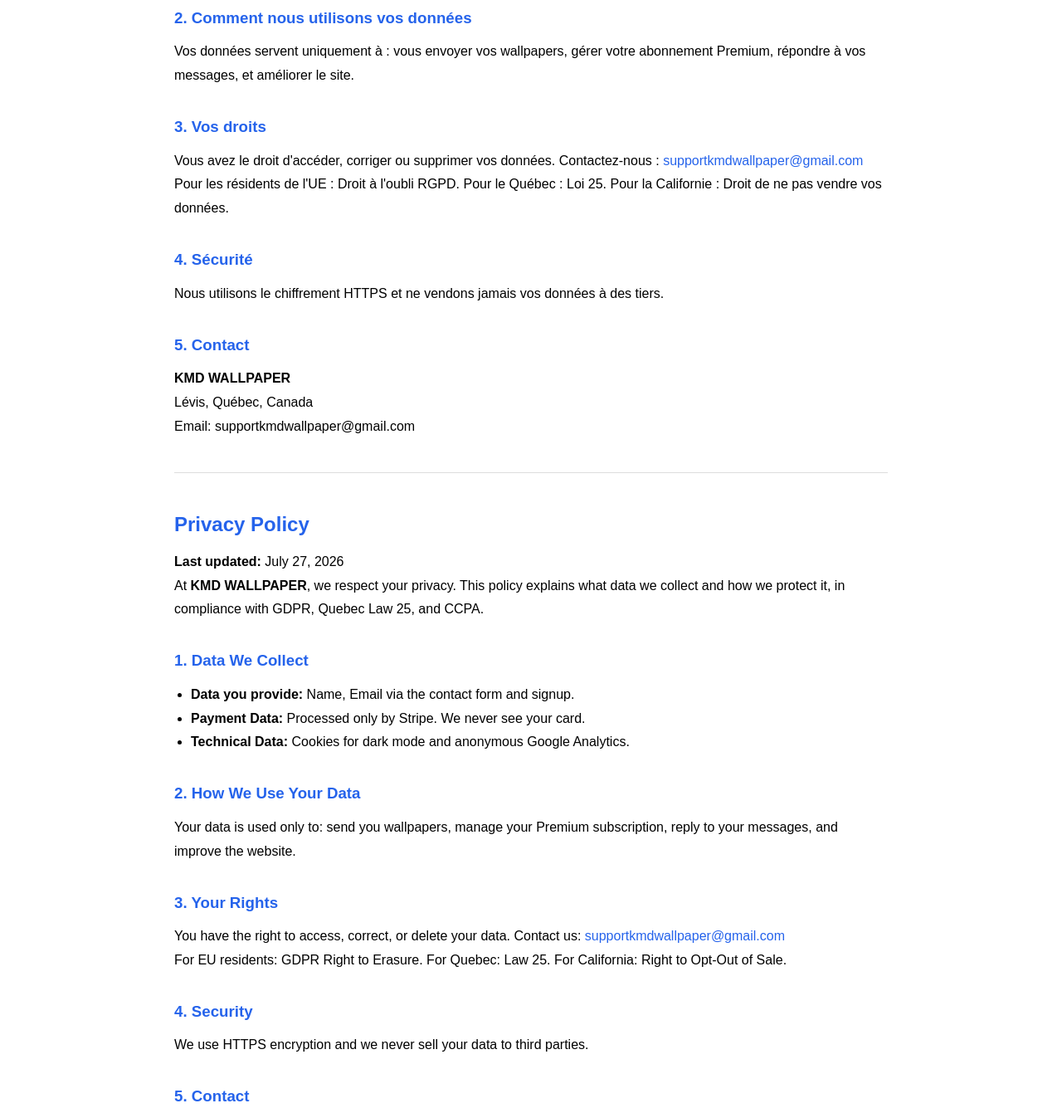
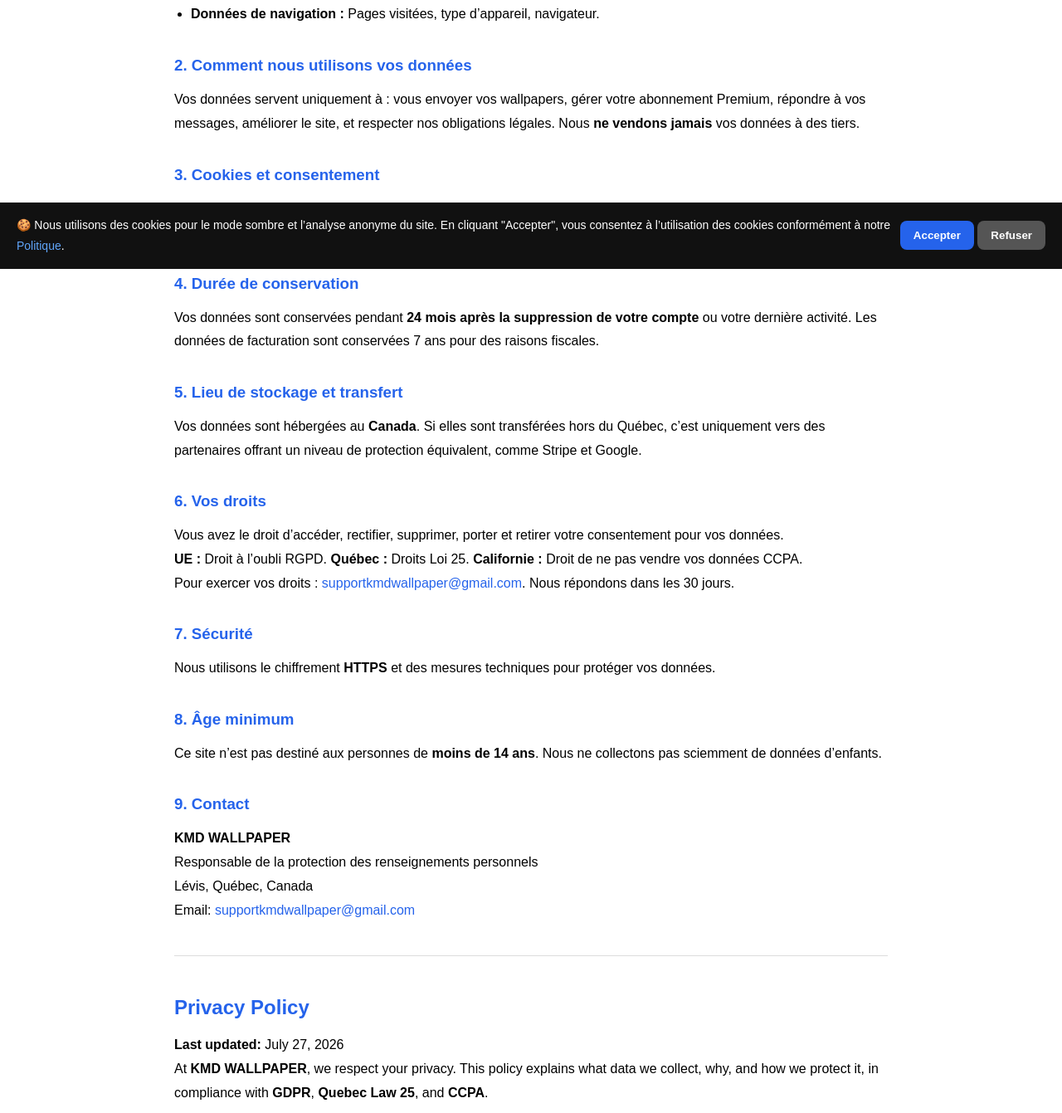
Before and after one commit to alanekmd/kmd-wallpaper, a plain HTML site: page politique.html in a window 1280 px wide. Shown: the part 476-1817 px from the top of the page at 83% size. Drawn offline with nearby package versions, Linux system fonts and the light colour scheme.

Commit message:
Add files via upload

```diff
--- a/politique.html
+++ b/politique.html
@@ -4,7 +4,6 @@
   <meta charset="UTF-8">
   <meta name="viewport" content="width=device-width, initial-scale=1.0">
   <title>Politique de Confidentialité - KMD WALLPAPER</title>
-  <!-- FAVICON KMD -->
   <link rel="icon" type="image/png" sizes="512x512" href="favicon.png">
   <script src="https://unpkg.com/lucide@latest"></script>
   <style>
@@ -12,11 +11,7 @@
     body { background: white; color: black; font-family: Arial, sans-serif; transition: 0.3s; line-height: 1.8; }
 
     /* HEADER */
-    header {
-      display: flex; justify-content: space-between; align-items: center;
-      padding: 15px 20px; background: #f3f3f3; position: sticky; top: 0;
-      z-index: 1000; border-bottom: 1px solid #ddd;
-    }
+    header { display: flex; justify-content: space-between; align-items: center; padding: 15px 20px; background: #f3f3f3; position: sticky; top: 0; z-index: 1000; border-bottom: 1px solid #ddd; }
    .logo { display: flex; align-items: center; gap: 10px; font-size: 20px; font-weight: bold; color: #2563eb; }
     nav { display: flex; gap: 20px; }
     nav a { display: flex; align-items: center; gap: 6px; color: black; text-decoration: none; font-weight: 500; font-size: 14px; }
@@ -37,7 +32,7 @@
     a { color: #2563eb; text-decoration: none; }
     a:hover { text-decoration: underline; }
 
-    /* FOOTER BANDE NOIRE COMPLET */
+    /* FOOTER */
     footer { background: #111; color: white; padding: 40px 20px 20px; margin-top: 60px; }
    .footer-container { display: grid; grid-template-columns: repeat(auto-fit, minmax(200px, 1fr)); gap: 30px; max-width: 1200px; margin: auto; }
    .footer-col h3 { margin-bottom: 15px; color: #60a5fa; }
@@ -55,6 +50,12 @@
    .tab-btn.active { background: #2563eb; color: white; }
     #authForm input { width: 100%; padding: 12px; margin-bottom: 15px; border-radius: 8px; border: 1px solid #ddd; background: #f3f3f3; }
 
+    /* BANNIERE COOKIES LOI 25 */
+    #cookie-banner { display: none; position: fixed; bottom: 0; left: 0; right: 0; background: #111; color: white; padding: 15px 20px; z-index: 3000; display: flex; flex-wrap: wrap; align-items: center; justify-content: space-between; gap: 10px; }
+    #cookie-banner p { flex: 1; font-size: 14px; }
+    #cookie-banner button { background: #2563eb; color: white; border: none; padding: 10px 16px; border-radius: 8px; cursor: pointer; font-weight: bold; }
+    #cookie-banner button.reject { background: #555; }
+
     /* MODE SOMBRE */
     body.dark { background: #0a0a0a; color: #eee; }
     body.dark header { background: #222; border-color: #333; }
@@ -66,14 +67,11 @@
     body.dark footer { background: #000; }
     body.dark.modal-content { background: #111; }
     body.dark #authForm input { background: #222; border-color: #333; color: white; }
+    body.dark #cookie-banner { background: #000; }
 
     /* RESPONSIVE */
     @media (max-width: 900px) {
-      nav {
-        position: fixed; top: 60px; right: -100%; flex-direction: column;
-        background: #f3f3f3; width: 70%; height: 100vh; padding: 30px 20px;
-        gap: 20px; transition: 0.3s; border-left: 1px solid #ddd;
-      }
+      nav { position: fixed; top: 60px; right: -100%; flex-direction: column; background: #f3f3f3; width: 70%; height: 100vh; padding: 30px 20px; gap: 20px; transition: 0.3s; border-left: 1px solid #ddd; }
       nav.active { right: 0; }
       body.dark nav { background: #111; }
      .menu-btn { display: block; }
@@ -90,69 +88,97 @@
       <a href="contribuer.html"><i data-lucide="upload"></i> Contribuer</a>
       <a href="contact.html"><i data-lucide="mail"></i> Nous joindre</a>
       <a href="conditions.html"><i data-lucide="file-text"></i> Conditions</a>
-      <a href="politique.html" class="active"cl><i data-lucide="shield"></i> Politique</a>
+      <a href="politique.html" class="active"><i data-lucide="shield"></i> Politique</a>
       <a href="profil.html"><i data-lucide="user"></i> Profil</a>
-<a href="recuperation.html">Mot de passe oublié ?</a><!-- AJOUT -->
+      <a href="recuperation.html">Mot de passe oublié?</a>
     </nav>
     <div style="display:flex; gap:10px; align-items:center;">
-      <div id="userMenu"></div> <!-- BOUTON CONNEXION AJOUTE -->
+      <div id="userMenu"></div>
       <button id="theme-toggle"><i data-lucide="moon"></i></button>
       <button class="menu-btn" id="menu-btn"><i data-lucide="menu"></i></button>
     </div>
   </header>
 
   <section>
-    <!-- LANGUE FRANÇAIS -->
+    <!-- FRANÇAIS -->
     <h1><i data-lucide="shield"></i> Politique de Confidentialité</h1>
     <p><strong>Dernière mise à jour :</strong> 27 Juillet 2026</p>
-    <p>Chez <strong>KMD WALLPAPER</strong>, nous respectons votre vie privée. Cette politique explique quelles données nous collectons et comment nous les protégeons, conformément au RGPD, à la Loi 25 du Québec et au CCPA.</p>
+    <p>Chez <strong>KMD WALLPAPER</strong>, nous respectons votre vie privée. Cette politique explique quelles données nous collectons, pourquoi, et comment nous les protégeons, conformément au <strong>RGPD</strong>, à la <strong>Loi 25 du Québec</strong> et au <strong>CCPA</strong>.</p>
 
     <h3>1. Données que nous collectons</h3>
     <ul>
       <li><b>Données fournies :</b> Nom, Email via le formulaire de contact et l'inscription.</li>
-      <li><b>Données de paiement :</b> Traitées uniquement par Stripe. Nous ne voyons jamais votre carte.</li>
-      <li><b>Données techniques :</b> Cookies pour le mode sombre et Google Analytics anonymes.</li>
+      <li><b>Données de paiement :</b> Traitées uniquement par Stripe. Nous ne voyons jamais et ne stockons jamais votre carte.</li>
+      <li><b>Données techniques :</b> Cookies essentiels pour le mode sombre et les préférences. Google Analytics avec IP anonymisée pour mesurer l’audience.</li>
+      <li><b>Données de navigation :</b> Pages visitées, type d’appareil, navigateur.</li>
     </ul>
 
     <h3>2. Comment nous utilisons vos données</h3>
-    <p>Vos données servent uniquement à : vous envoyer vos wallpapers, gérer votre abonnement Premium, répondre à vos messages, et améliorer le site.</p>
+    <p>Vos données servent uniquement à : vous envoyer vos wallpapers, gérer votre abonnement Premium, répondre à vos messages, améliorer le site, et respecter nos obligations légales. Nous <b>ne vendons jamais</b> vos données à des tiers.</p>
 
-    <h3>3. Vos droits</h3>
-    <p>Vous avez le droit d'accéder, corriger ou supprimer vos données. Contactez-nous : <a href="mailto:supportkmdwallpaper@gmail.com">supportkmdwallpaper@gmail.com</a></p>
-    <p>Pour les résidents de l'UE : Droit à l'oubli RGPD. Pour le Québec : Loi 25. Pour la Californie : Droit de ne pas vendre vos données.</p>
+    <h3>3. Cookies et consentement</h3>
+    <p>Nous utilisons des cookies essentiels au fonctionnement. Pour les cookies d’analyse, nous demandons votre consentement. Vous pouvez les refuser à tout moment.</p>
 
-    <h3>4. Sécurité</h3>
-    <p>Nous utilisons le chiffrement HTTPS et ne vendons jamais vos données à des tiers.</p>
+    <h3>4. Durée de conservation</h3>
+    <p>Vos données sont conservées pendant <b>24 mois après la suppression de votre compte</b> ou votre dernière activité. Les données de facturation sont conservées 7 ans pour des raisons fiscales.</p>
 
-    <h3>5. Contact</h3>
-    <p><b>KMD WALLPAPER</b><br>Lévis, Québec, Canada<br>Email: supportkmdwallpaper@gmail.com</p>
+    <h3>5. Lieu de stockage et transfert</h3>
+    <p>Vos données sont hébergées au <b>Canada</b>. Si elles sont transférées hors du Québec, c’est uniquement vers des partenaires offrant un niveau de protection équivalent, comme Stripe et Google.</p>
+
+    <h3>6. Vos droits</h3>
+    <p>Vous avez le droit d’accéder, rectifier, supprimer, porter et retirer votre consentement pour vos données.</p>
+    <p><b>UE :</b> Droit à l’oubli RGPD. <b>Québec :</b> Droits Loi 25. <b>Californie :</b> Droit de ne pas vendre vos données CCPA.</p>
+    <p>Pour exercer vos droits : <a href="mailto:supportkmdwallpaper@gmail.com">supportkmdwallpaper@gmail.com</a>. Nous répondons dans les 30 jours.</p>
+
+    <h3>7. Sécurité</h3>
+    <p>Nous utilisons le chiffrement <b>HTTPS</b> et des mesures techniques pour protéger vos données.</p>
+
+    <h3>8. Âge minimum</h3>
+    <p>Ce site n’est pas destiné aux personnes de <b>moins de 14 ans</b>. Nous ne collectons pas sciemment de données d’enfants.</p>
+
+    <h3>9. Contact</h3>
+    <p><b>KMD WALLPAPER</b><br>Responsable de la protection des renseignements personnels<br>Lévis, Québec, Canada<br>Email: <a href="mailto:supportkmdwallpaper@gmail.com">supportkmdwallpaper@gmail.com</a></p>
 
     <hr>
 
-    <!-- LANGUE ANGLAIS -->
+    <!-- ANGLAIS -->
     <h1>Privacy Policy</h1>
     <p><strong>Last updated:</strong> July 27, 2026</p>
-    <p>At <strong>KMD WALLPAPER</strong>, we respect your privacy. This policy explains what data we collect and how we protect it, in compliance with GDPR, Quebec Law 25, and CCPA.</p>
+    <p>At <strong>KMD WALLPAPER</strong>, we respect your privacy. This policy explains what data we collect, why, and how we protect it, in compliance with <strong>GDPR</strong>, <strong>Quebec Law 25</strong>, and <strong>CCPA</strong>.</p>
 
     <h3>1. Data We Collect</h3>
     <ul>
       <li><b>Data you provide:</b> Name, Email via the contact form and signup.</li>
-      <li><b>Payment Data:</b> Processed only by Stripe. We never see your card.</li>
-      <li><b>Technical Data:</b> Cookies for dark mode and anonymous Google Analytics.</li>
+      <li><b>Payment Data:</b> Processed only by Stripe. We never see or store your card.</li>
+      <li><b>Technical Data:</b> Essential cookies for dark mode. Google Analytics with anonymized IP.</li>
+      <li><b>Navigation Data:</b> Pages visited, device type, browser.</li>
     </ul>
 
     <h3>2. How We Use Your Data</h3>
-    <p>Your data is used only to: send you wallpapers, manage your Premium subscription, reply to your messages, and improve the website.</p>
+    <p>Your data is used only to: send you wallpapers, manage your Premium subscription, reply to your messages, improve the website, and comply with legal obligations. We <b>never sell</b> your data to third parties.</p>
 
-    <h3>3. Your Rights</h3>
-    <p>You have the right to access, correct, or delete your data. Contact us: <a href="mailto:supportkmdwallpaper@gmail.com">supportkmdwallpaper@gmail.com</a></p>
-    <p>For EU residents: GDPR Right to Erasure. For Quebec: Law 25. For California: Right to Opt-Out of Sale.</p>
+    <h3>3. Cookies and Consent</h3>
+    <p>We use essential cookies. For analytics cookies, we ask for your consent. You can refuse them at any time.</p>
 
-    <h3>4. Security</h3>
-    <p>We use HTTPS encryption and we never sell your data to third parties.</p>
+    <h3>4. Data Retention</h3>
+    <p>Your data is kept for <b>24 months after account deletion</b> or last activity. Billing data is kept for 7 years for tax purposes.</p>
 
-    <h3>5. Contact</h3>
-    <p><b>KMD WALLPAPER</b><br>Lévis, Quebec, Canada<br>Email: supportkmdwallpaper@gmail.com</p>
+    <h3>5. Data Storage and Transfer</h3>
+    <p>Your data is hosted in <b>Canada</b>. If transferred outside Quebec, it is only to partners with equivalent protection, like Stripe and Google.</p>
+
+    <h3>6. Your Rights</h3>
+    <p>You have the right to access, correct, delete, port, and withdraw consent for your data.</p>
+    <p><b>EU:</b> GDPR Right to Erasure. <b>Quebec:</b> Law 25 Rights. <b>California:</b> CCPA Right to Opt-Out.</p>
+    <p>To exercise your rights: <a href="mailto:supportkmdwallpaper@gmail.com">supportkmdwallpaper@gmail.com</a>. We respond within 30 days.</p>
+
+    <h3>7. Security</h3>
+    <p>We use <b>HTTPS</b> encryption and technical measures to protect your data.</p>
+
+    <h3>8. Minimum Age</h3>
+    <p>This site is not intended for individuals <b>under 14</b>. We do not knowingly collect data from children.</p>
+
+    <h3>9. Contact</h3>
+    <p><b>KMD WALLPAPER</b><br>Privacy Officer<br>Lévis, Quebec, Canada<br>Email: <a href="mailto:supportkmdwallpaper@gmail.com">supportkmdwallpaper@gmail.com</a></p>
   </section>
 
   <!-- POPUP CONNEXION -->
@@ -170,6 +196,15 @@
         <button type="submit" id="submitBtn" style="width:100%; background:#2563eb; color:white; border:none; padding:12px; border-radius:8px; font-weight:bold; cursor:pointer;">Se connecter</button>
       </form>
       <p id="authError" style="color:red; text-align:center; margin-top:10px; display:none;"></p>
+    </div>
+  </div>
+
+  <!-- BANNIERE COOKIES -->
+  <div id="cookie-banner">
+    <p>🍪 Nous utilisons des cookies pour le mode sombre et l’analyse anonyme du site. En cliquant "Accepter", vous consentez à l’utilisation des cookies conformément à notre <a href="politique.html" style="color:#60a5fa;">Politique</a>.</p>
+    <div>
+      <button onclick="acceptCookies()">Accepter</button>
+      <button class="reject" onclick="rejectCookies()">Refuser</button>
     </div>
   </div>
 
@@ -214,13 +249,29 @@
         lucide.createIcons();
       });
 
-      /* ===== GESTION USER ===== */
+      /* BANNIERE COOKIES LOI 25 */
+      function showCookieBanner() {
+        if(!localStorage.getItem('kmd_cookie_consent')) {
+          document.getElementById('cookie-banner').style.display = 'flex';
+        }
+      }
+      window.acceptCookies = function() {
+        localStorage.setItem('kmd_cookie_consent', 'accepted');
+        document.getElementById('cookie-banner').style.display = 'none';
+      }
+      window.rejectCookies = function() {
+        localStorage.setItem('kmd_cookie_consent', 'rejected');
+        document.getElementById('cookie-banner').style.display = 'none';
+        // Ici tu peux désactiver Google Analytics si tu l’ajoutes
+      }
+      showCookieBanner();
+
+      /* GESTION USER */
       function getUserData(){
         let users = JSON.parse(localStorage.getItem('kmd_users_data') || '{}');
         let email = localStorage.getItem('kmd_user');
         return {email: email, data: users[email] || {premium: false}};
       }
-
       function updateUserMenu() {
         const {email} = getUserData();
         const userMenu = document.getElementById('userMenu');
@@ -234,7 +285,7 @@
       window.logout = function() { localStorage.removeItem('kmd_user'); location.reload(); }
       updateUserMenu();
 
-      /* ===== JS POPUP CONNEXION ===== */
+      /* JS POPUP CONNEXION */
       window.openAuth = function(mode = 'login') { document.getElementById('authModal').style.display = 'block'; switchTab(mode); lucide.createIcons(); }
       window.closeAuth = function() { document.getElementById('authModal').style.display = 'none'; document.getElementById('authError').style.display = 'none'; }
       window.switchTab = function(mode) {
```
Lines whose indentation alone changed are shown as unchanged.
